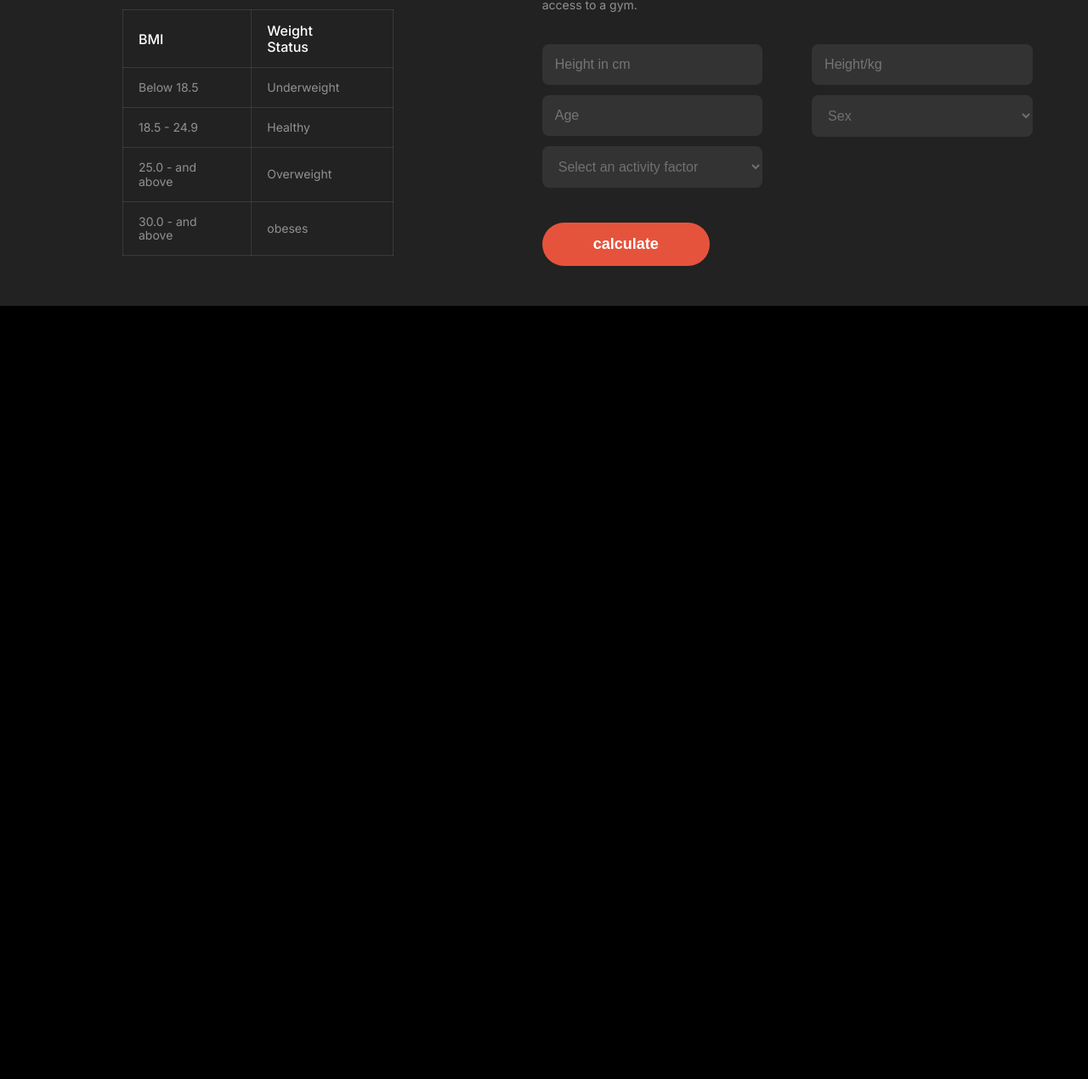
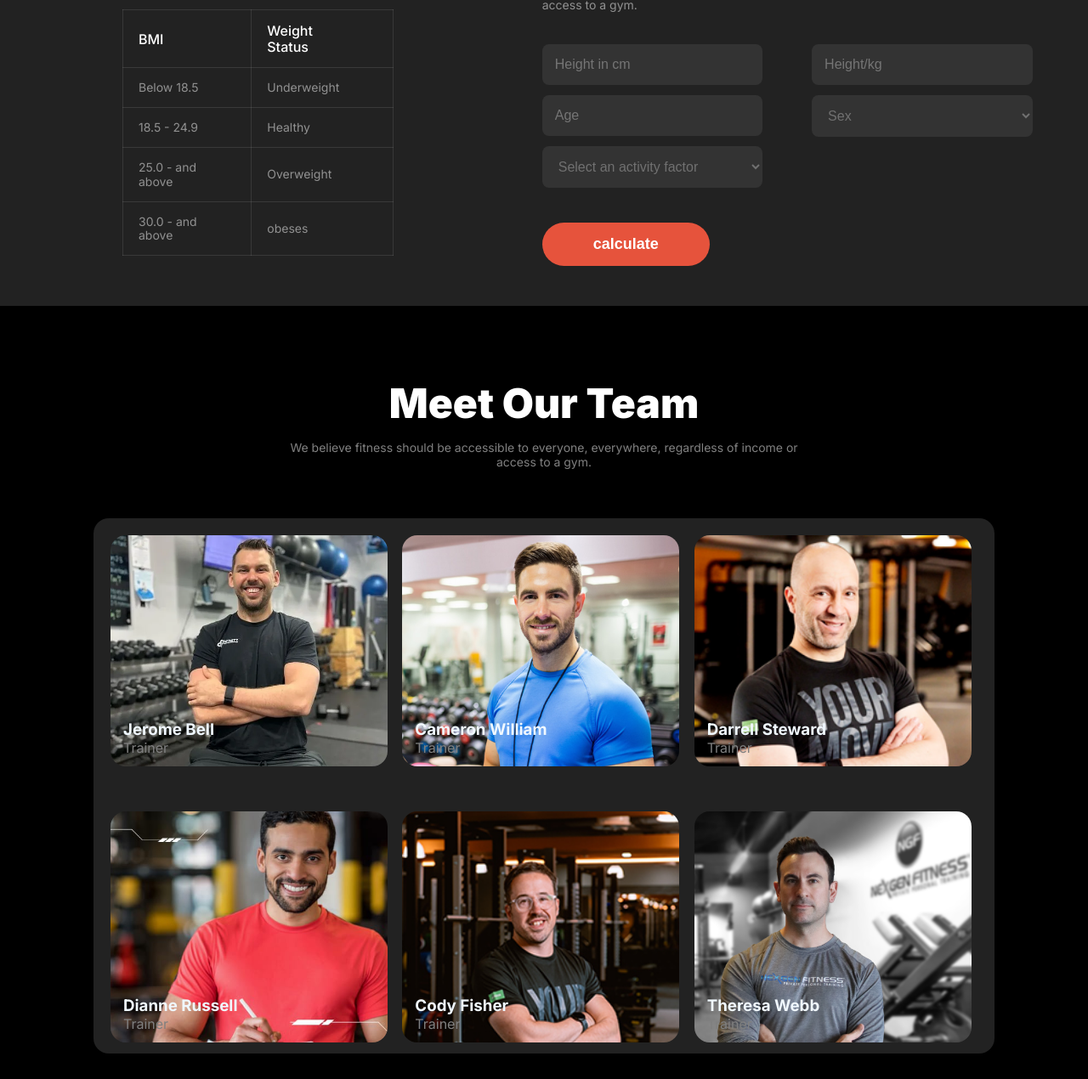
Before and after one commit to Ferdusy111/PH-B10-Assigmnent-02, a plain HTML site: page index.html in a window 1280 px wide. Shown: the part 2192-3462 px from the top of the page at 85% size. Before the commit the page ends 2637 px from the top, so only its background shows below. Drawn offline with Linux system fonts and the light colour scheme.

Commit message:
added our team section

```diff
--- a/index.html
+++ b/index.html
@@ -177,13 +177,61 @@
         </div>
     </section>
     <!-- 6th part -->
-    <section class="our-team hide">
+    <section class="our-team">
         <h2 class=" our-team-title  title">Meet Our Team</h2>
         <p class="our-team-description description">We believe fitness should be accessible to everyone, everywhere, regardless of income or <br>access to a gym.</p>
-        <div class="our-team-picture">
+        <div class="team-cards">
+            <div class="team-card">
+                <div class="pic-1"></div>
+                <div class="pic-text">
+                    <h3 class="pic-title">Jerome Bell</h3>
+                    <p class="pic-description">Trainer</p>
+                </div>
+            </div>
+            <div class="team-card">
+                <div class="pic-2"></div>
+                <div class="pic-text">
+                    <h3 class="pic-title">Cameron William</h3>
+                    <p class="pic-description">Trainer</p>
+                </div>
+            </div>
+            <div class="team-card">
+                <div class="pic-3"></div>
+                <div class="pic-text">
+                    <h3 class="pic-title">Darrell Steward</h3>
+                    <p class="pic-description">Trainer</p>
+                </div>
+            </div>
+            <div class="team-card">
+                <div class="pic-4"></div>
+                <div class="pic-text">
+                    <h3 class="pic-title">Dianne Russell</h3>
+                    <p class="pic-description">Trainer</p>
+                </div>
+            </div>
+            <div class="team-card">
+                <div class="pic-5"></div>
+                <div class="pic-text">
+                    <h3 class="pic-title">Cody Fisher</h3>
+                    <p class="pic-description">Trainer</p>
+                </div>
+            </div>
+            <div class="team-card">
+                <div class="pic-6"></div>
+                <div class="pic-text">
+                    <h3 class="pic-title">Theresa Webb</h3>
+                    <p class="pic-description">Trainer</p>
+                </div>
+            </div>
         </div>
     </section>
     </main>
-    <footer></footer>
+    <!-- 7th part -->
+    <footer class="footer">
+        <div class="">
+
+        </div>
+
+    </footer>
 </body>
 </html>
--- a/styles/media.css
+++ b/styles/media.css
@@ -233,6 +233,9 @@
     .chart-left {
         margin-left: 5%;
     }
+    .chart-title {
+        margin-top: 0px;
+    }
     .bmi-right{
         margin-left: 5%;
     }
@@ -248,7 +251,78 @@
     .bmi-btn {
         width: 100%;
         margin-top: 20px;
+    }
+}
+/* ---------------------------Responsive our team--------------------------- */
+/* For medium device */
+@media screen and (min-width:576px) and (max-width:992px) {
+.our-team{
+    width:700px ;
+    height:700px ;
+    /* border: 2px solid pink; */
+    margin-top: 80px;
+}
+.team-cards{
+    width:677px ;
+    height:640px ;
+    margin: 0 auto;
+}
+.pic-1{
+    width:199px ;
+    height:272px ;
+}
+.pic-2{
+    width:199px ;
+    height:272px ;
+}
+.pic-3{
+    width:199px ;
+    height:272px ;
+}
+.pic-4{
+    width:199px ;
+    height:272px ;
+}
+.pic-5{
+    width:199px ;
+    height:272px ;
+}
+.pic-6{
+    width:199px ;
+    height:272px ;
+}
+}
+/* For small device */
+@media screen and (max-width:576px) {
+    .our-team{
+        width: 100%;
+        margin-top: 70px;
+    }
+    .team-cards{
+        width: 365px;
+        height: 1935px;
+    }
+    .team-cards{
+        grid-template-columns: repeat(1,1fr);
 
     }
+}
+/* ------------------------------Responsive footer---------------------------- */
+/* For medium device */
+@media screen and (min-width:576px) and (max-width:992px) {
 
 }
+
+
+
+
+
+
+
+
+
+
+/* For small device */
+@media screen and (max-width:576px) {
+
+}
--- a/styles/style.css
+++ b/styles/style.css
@@ -297,7 +297,7 @@ header .banner{
     text-align: left;
     margin-bottom: 34px;
 }
-.run-container .run-pic{
+ .run-container .run-pic{
     width: 366px;
     height: 312px;
     margin: 30px 32px 29px 165px;
@@ -421,7 +421,7 @@ header .banner{
 .our-team{
     width:1060px ;
     height:782px ;
-    border: 2px solid yellowgreen;
+    /* border: 2px solid yellowgreen; */
     margin: 0 auto;
 }
 .our-team-title{
@@ -429,12 +429,78 @@ header .banner{
 }
 .our-team-description{
     text-align: center;
-    margin-bottom: 120px;
+    margin-bottom: 58px;
 }
-.our-team-picture{
+.team-cards{
+    width: 1060px;
+    height:630px ;
+    margin: 0 auto;
+    /* border: 2px solid pink; */
+    border-radius: 18px;
+    box-sizing: border-box;
     display: grid;
-    grid-template-columns: repeat(3, 1fr);
+    grid-template-columns: repeat(3,1fr);
+    gap: 10px;
+    padding: 20px;
+    background: rgb(34, 34, 34);;
 }
-.our-team-picture imgS{
-    width: 30%;
+.pic-1{
+    background-image: url(../images/trainer1.png);
+    width: 326px;
+    height: 272px;
+    background-repeat: no-repeat;
+    background-size: cover;
+    border-radius: 18px;
 }
+.pic-2{
+    background-image: url(../images/trainer2.png);
+    width: 326px;
+    height: 272px;
+    background-repeat: no-repeat;
+    background-size: cover;
+    border-radius: 18px;
+}
+.pic-3{
+    background-image: url(../images/trainer3.png);
+    width: 326px;
+    height: 272px;
+    background-repeat: no-repeat;
+    background-size: cover;
+    border-radius: 18px;
+}
+.pic-4{
+    background-image: url(../images/trainer4.png);
+    width: 326px;
+    height: 272px;
+    background-repeat: no-repeat;
+    background-size: cover;
+    background-position: center;
+    border-radius: 18px;
+}
+.pic-5{
+    background-image: url(../images/trainer5.png);
+    width:326px;
+    height: 272px;
+    background-repeat: no-repeat;
+    background-size: cover;
+    border-radius: 18px;
+}
+.pic-6{
+    background-image: url(../images/trainer6.png);
+    width: 326px;
+    height: 272px;
+    background-repeat: no-repeat;
+    background-size: cover;
+    border-radius: 18px;
+}
+.pic-title{
+    color: aliceblue;
+}
+.pic-description{
+    color: grey;
+}
+.pic-text{
+    position: relative;
+    top: -55px;
+    left: 15px;
+}
```
